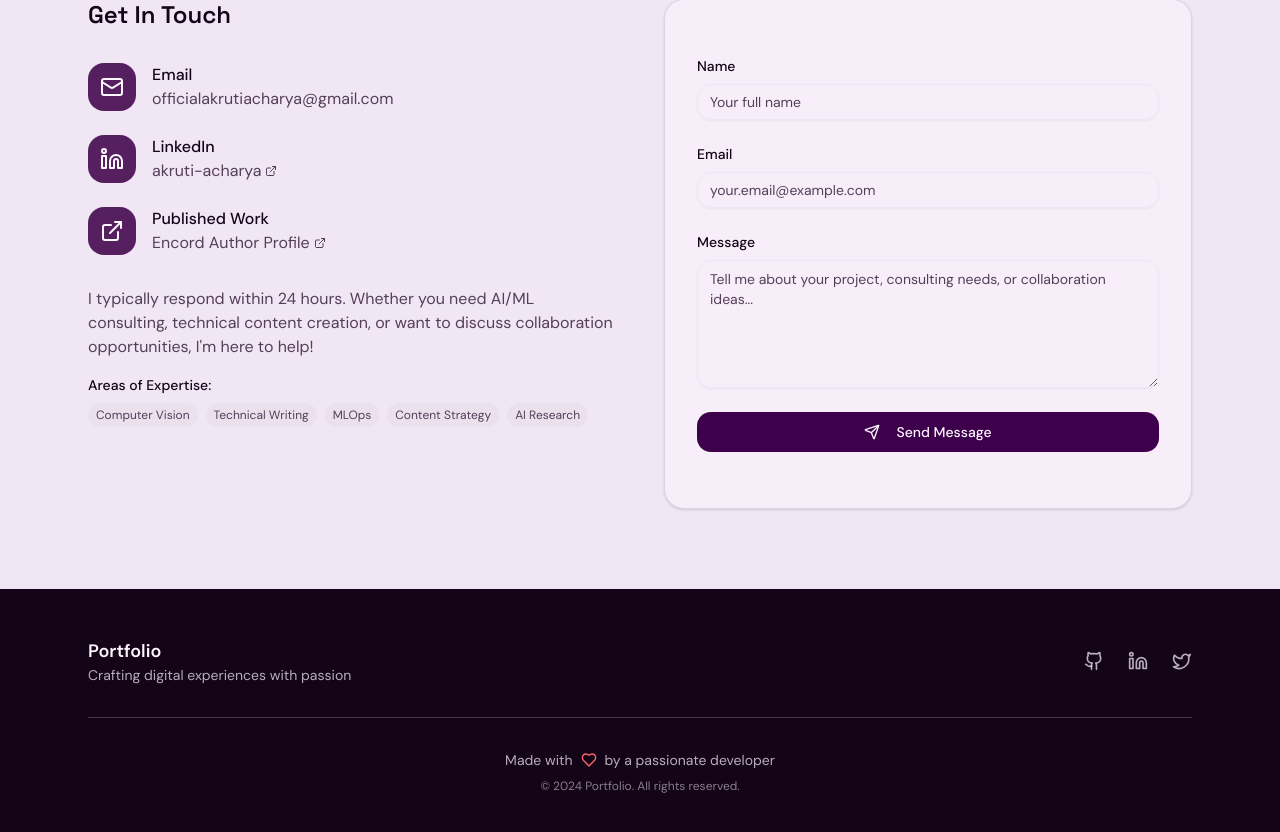
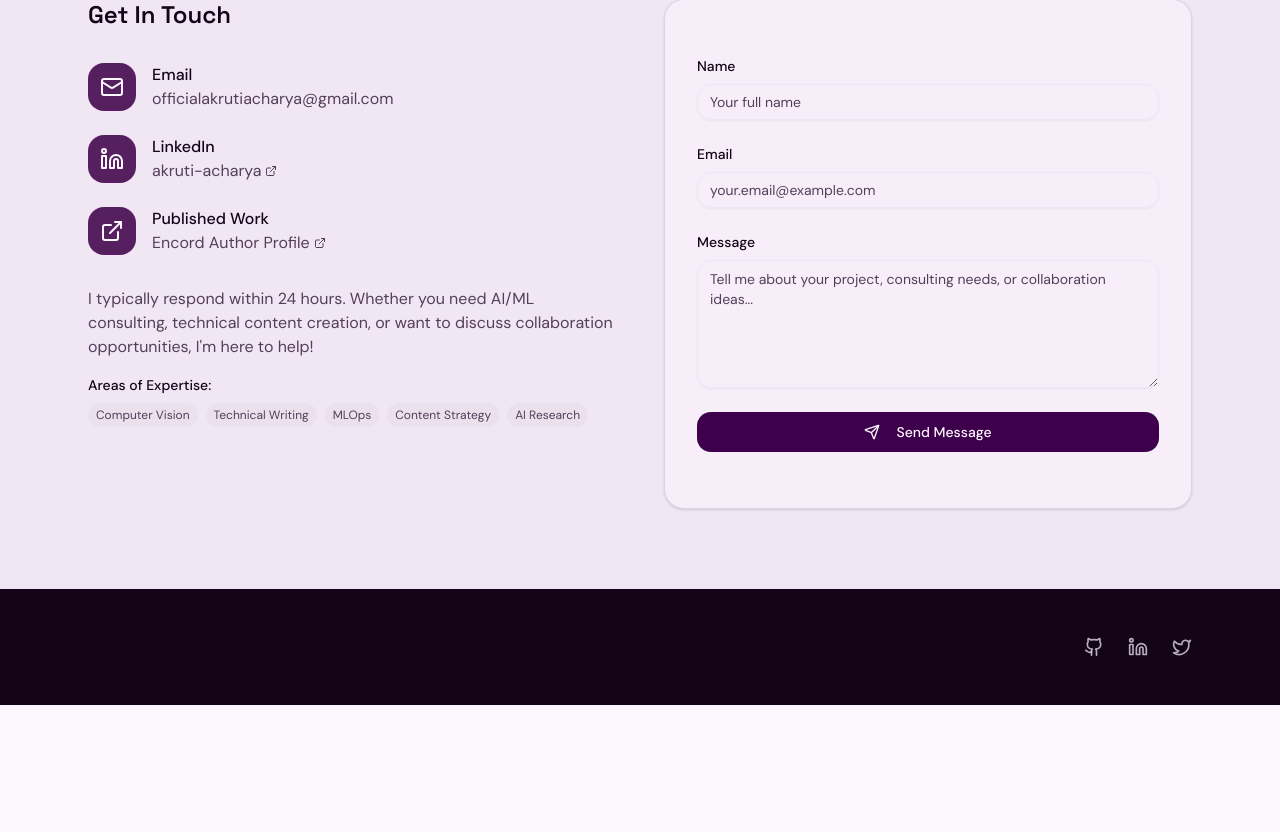
Before and after one commit to i-akruti/my-portfolio, a Next.js app: page / in a window 1280 px wide. Shown: the part 4833-5665 px from the top of the page. After the commit the page ends 5538 px from the top, so only its background shows below. Built offline with nearby package versions, Linux system fonts and the light colour scheme.

Commit message:
feat: remove text from footer component
Keep layout structure with social media icons only

Co-authored-by: Akruti Acharya <26771036+i-akruti@users.noreply.github.com>

```diff
--- a/components/footer.tsx
+++ b/components/footer.tsx
@@ -1,14 +1,11 @@
-import { Github, Linkedin, Twitter, Heart } from "lucide-react"
+import { Github, Linkedin, Twitter } from "lucide-react"
 
 export function Footer() {
   return (
     <footer className="bg-foreground text-background py-12">
       <div className="max-w-6xl mx-auto px-6">
         <div className="flex flex-col md:flex-row justify-between items-center">
-          <div className="mb-4 md:mb-0">
-            <p className="text-lg font-semibold">Portfolio</p>
-            <p className="text-background/70 text-sm">Crafting digital experiences with passion</p>
-          </div>
+          <div className="mb-4 md:mb-0"></div>
 
           <div className="flex items-center gap-6">
             <a href="#" className="text-background/70 hover:text-background transition-colors" aria-label="GitHub">
@@ -22,13 +19,6 @@ export function Footer() {
             </a>
           </div>
         </div>
-
-        <div className="border-t border-background/20 mt-8 pt-8 text-center">
-          <p className="text-background/70 text-sm flex items-center justify-center gap-2">
-            Made with <Heart className="w-4 h-4 text-red-400" /> by a passionate developer
-          </p>
-          <p className="text-background/50 text-xs mt-2">© 2024 Portfolio. All rights reserved.</p>
-        </div>
       </div>
     </footer>
   )
```
